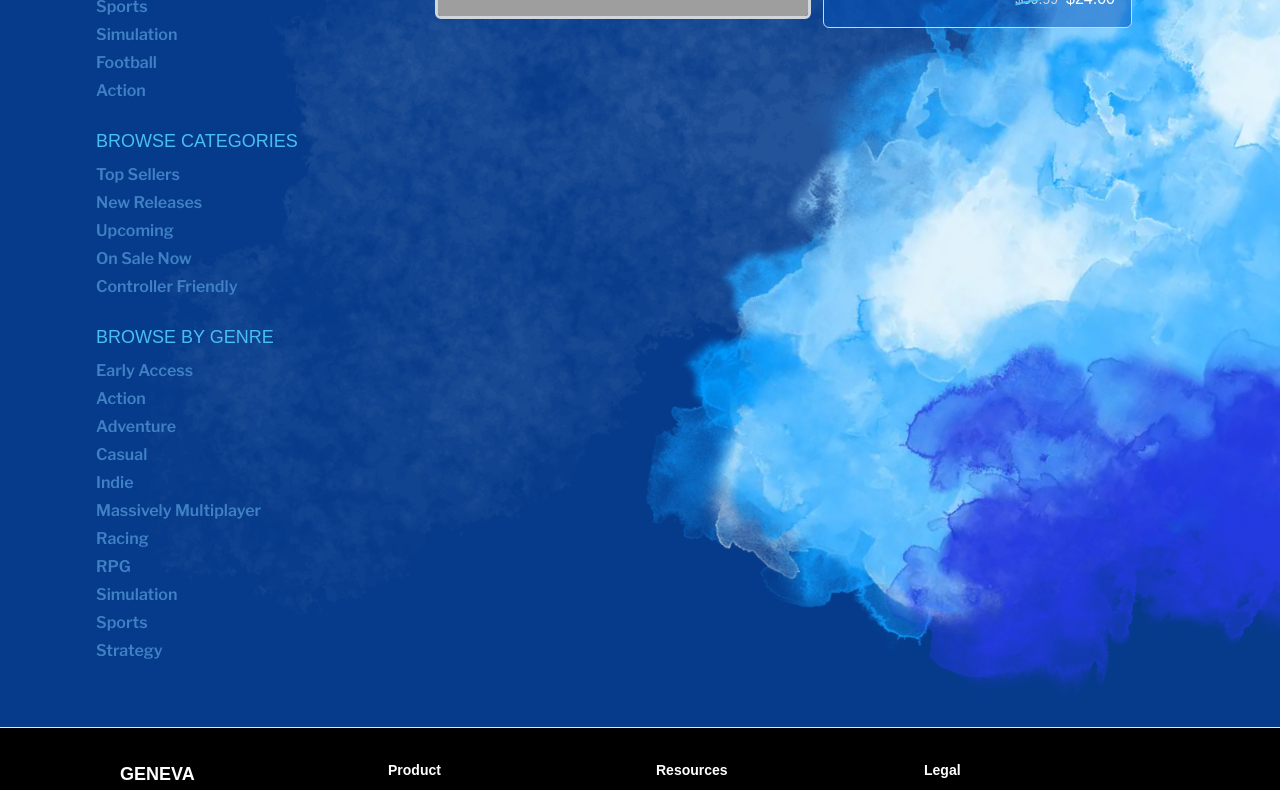
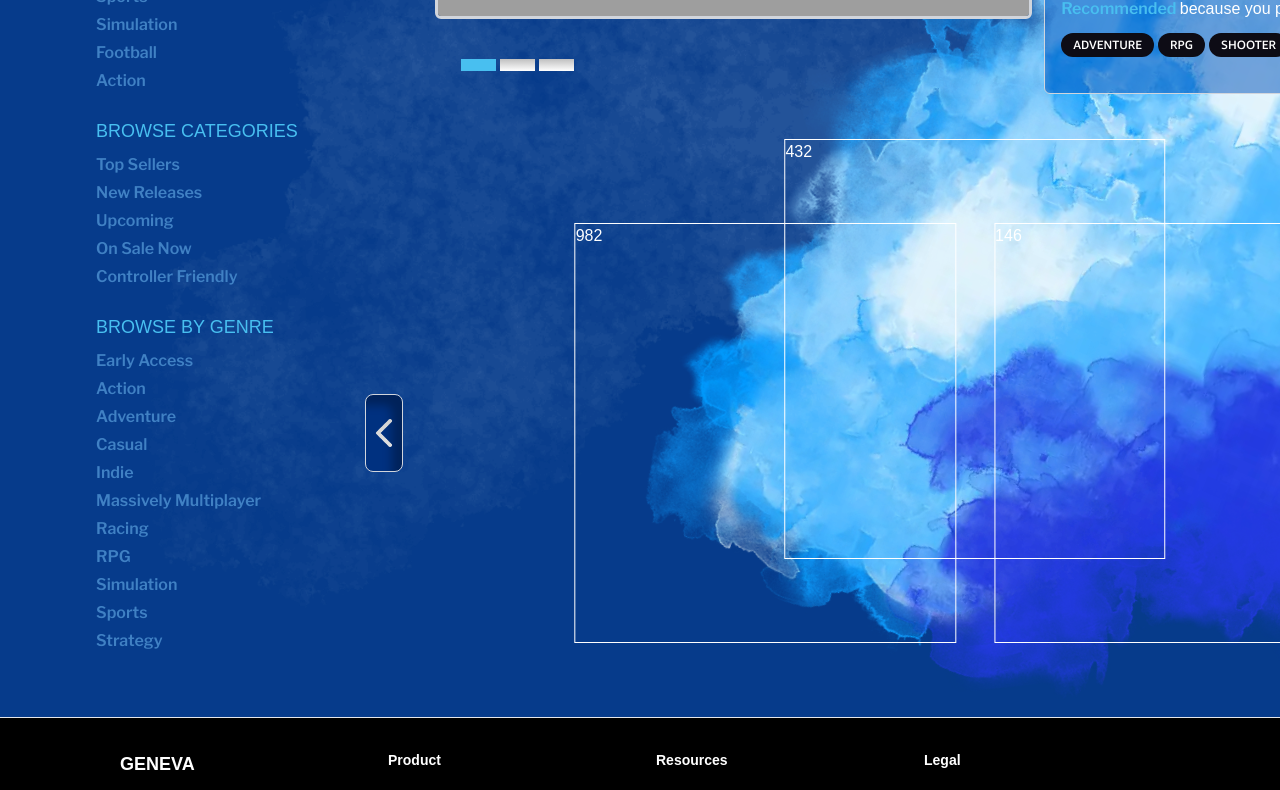
Before and after one commit to rkmiller131/geneva, a Next.js app: page / in a window 1280 px wide. Shown: the part 600-1390 px from the top of the page. Built offline with nearby package versions, Linux system fonts and the light colour scheme; grey boxes are pictures that could not be loaded; a web font is replaced by a local one.

Commit message:
started on tri carousel

```diff
--- a/app/(store)/page.tsx
+++ b/app/(store)/page.tsx
@@ -2,6 +2,7 @@ import Carousel from "@/components/ui/Carousel";
 import FeaturedGame from "@/components/ui/FeaturedGame";
 import GeneralStoreFilters from "@/components/ui/GeneralStoreFilters";
 import GlobalSearchbar from "@/components/ui/GlobalSearchbar";
+import TriOffsetCarousel from "@/components/ui/TriOffsetCarousel";
 import Image from "next/image";
 
 export default function Store() {
@@ -13,7 +14,7 @@ export default function Store() {
       {/* Main content panels */}
       <div className="flex">
         {/* LEFT PANEL */}
-        <div className="flex flex-col gap-6 mr-6">
+        <div className="flex flex-col gap-6 mr-6 mt-[-10px]">
           {/* GENEVA LOGO */}
           <div className="flex flex-col gap-4 mb-6">
             <div className="flex flex-col">
@@ -36,14 +37,15 @@ export default function Store() {
             alt="How it works"
             width={170}
             height={167}
+            className="ml-[-15px]"
           />
 
           <GeneralStoreFilters />
         </div>
 
         {/* RIGHT PANEL */}
-        <div className="flex flex-col mt-8 grow items-end">
-          <div className="cursor-not-allowed flex gap-4 self-start ml-18 mb-6 font-header">
+        <div className="flex flex-col gap-6 mt-8 grow items-end">
+          <div className="cursor-not-allowed flex gap-4 self-start ml-18 font-header">
             <span className="border-b">Featured & Recommended</span>
             <span>New & Noteworthy</span>
           </div>
@@ -81,6 +83,10 @@ export default function Store() {
                 isOnSale: false
               }}/>
           </Carousel>
+
+          <div className="w-full mt-32">
+            <TriOffsetCarousel />
+          </div>
         </div>
 
       </div>
--- /dev/null
+++ b/components/ui/TriOffsetCarousel.tsx
@@ -0,0 +1,139 @@
+"use client";
+
+import { useCallback, useEffect, useRef, useState } from "react";
+import { gsap } from 'gsap';
+import CarouselArrow from "./CarouselArrow";
+
+const specialOffers = [
+  {
+    id: 432,
+    title: "",
+    bannerUrl: "",
+    videoUrl: "",
+    tags: [],
+    originalPrice: 39.99,
+    salePercentage: 20,
+    isOnSale: true
+  },
+  {
+    id: 982,
+    title: "",
+    bannerUrl: "",
+    videoUrl: "",
+    tags: [],
+    originalPrice: 39.99,
+    salePercentage: 20,
+    isOnSale: true
+  },
+  {
+    id: 146,
+    title: "",
+    bannerUrl: "",
+    videoUrl: "",
+    tags: [],
+    originalPrice: 39.99,
+    salePercentage: 20,
+    isOnSale: true
+  },
+  // {
+  //   id: 375,
+  //   title: "",
+  //   bannerUrl: "",
+  //   videoUrl: "",
+  //   tags: [],
+  //   originalPrice: 39.99,
+  //   salePercentage: 20,
+  //   isOnSale: true
+  // },
+]
+
+export default function TriOffsetCarousel() {
+  const [currentIndex, setCurrentIndex] = useState(0); // the center card
+  const [cards, setCards] = useState(specialOffers.slice(0, 3));
+
+  // Navigate to next card
+  // const nextCard = useCallback(() => {
+  //   const prevIndex = (currentIndex + 1) % specialOffers.length;
+  //   setCurrentIndex(prevIndex);
+  // }, [currentIndex]);
+  const nextCard = () => {
+    const prevIndex = (currentIndex + 1) % specialOffers.length;
+    setCurrentIndex(prevIndex);
+  };
+
+  // Navigate to previous card
+  // const prevCard = useCallback(() => {
+  //   const prevIndex = (currentIndex - 1) % specialOffers.length;
+  //   setCurrentIndex(prevIndex);
+  // }, [currentIndex]);
+  const prevCard = () => {
+    const prevIndex = (currentIndex - 1) % specialOffers.length;
+    setCurrentIndex(prevIndex);
+  };
+
+  useEffect(() => {
+    const newIndex = (currentIndex + 1) % specialOffers.length;
+    const lastIndex = newIndex + 1 === specialOffers.length ? 0 : newIndex + 1 === specialOffers.length + 1 ? newIndex : newIndex + 1;
+    const firstIndex = newIndex - 1 >= 0 ? newIndex - 1 : specialOffers.length - 1;
+
+    const newCards = [specialOffers[firstIndex], specialOffers[newIndex], specialOffers[lastIndex]];
+    setCards(newCards);
+
+    gsap.fromTo(`#card${newCards[0].id}`,
+        {
+            x: '45%',
+            y: '0%'
+        },
+        {
+            x: '100%',
+            y: '-20%',
+            duration: 1,
+            ease: 'cubic.out'
+        }
+    )
+    gsap.fromTo(`#card${newCards[1].id}`,
+        {
+            x: '55%',
+            y: '0%'
+        },
+        {
+            x: '-55%',
+            y: '0%',
+            duration: 1,
+            ease: 'cubic.out'
+        }
+    )
+    gsap.fromTo(`#card${newCards[2].id}`,
+        {
+            x: '-100%',
+            y: '20%'
+        },
+        {
+            x: '-45%',
+            y: '0%',
+            duration: 1,
+            ease: 'cubic.out'
+        }
+    );
+
+  }, [currentIndex]);
+
+  return (
+    <div className="flex items-center justify-between">
+      <CarouselArrow
+        direction="left"
+        onClick={prevCard}
+        isActive={true}
+      />
+      {cards.map((card) => (
+        <div id={`card${card.id}`} key={card.id} className="w-[400px] h-[420px] border">{card.id}</div>
+      ))}
+
+      <CarouselArrow
+        direction="right"
+        onClick={nextCard}
+        isActive={true}
+      />
+    </div>
+  );
+}
```
Also changed, not shown: package.json (+7 -6 lines), 1 other file (tests, documents, lock files or other folders).
